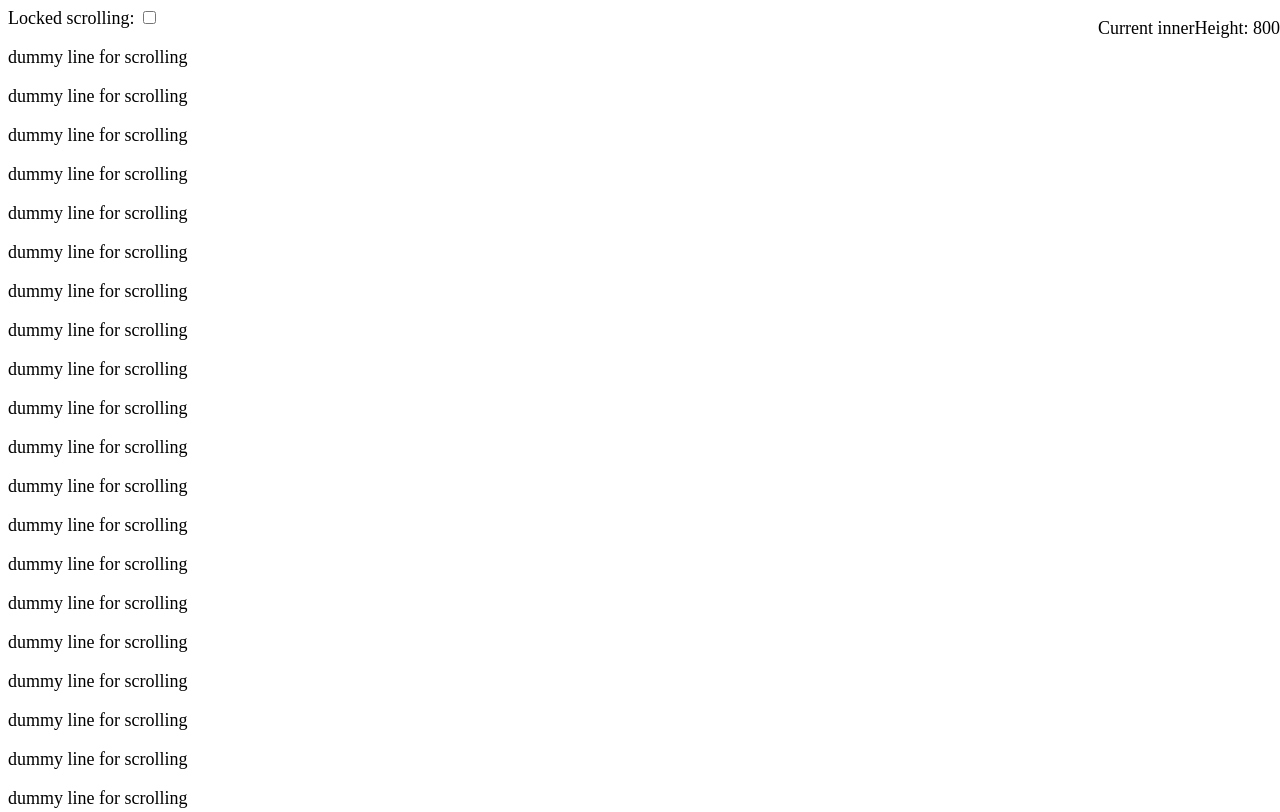
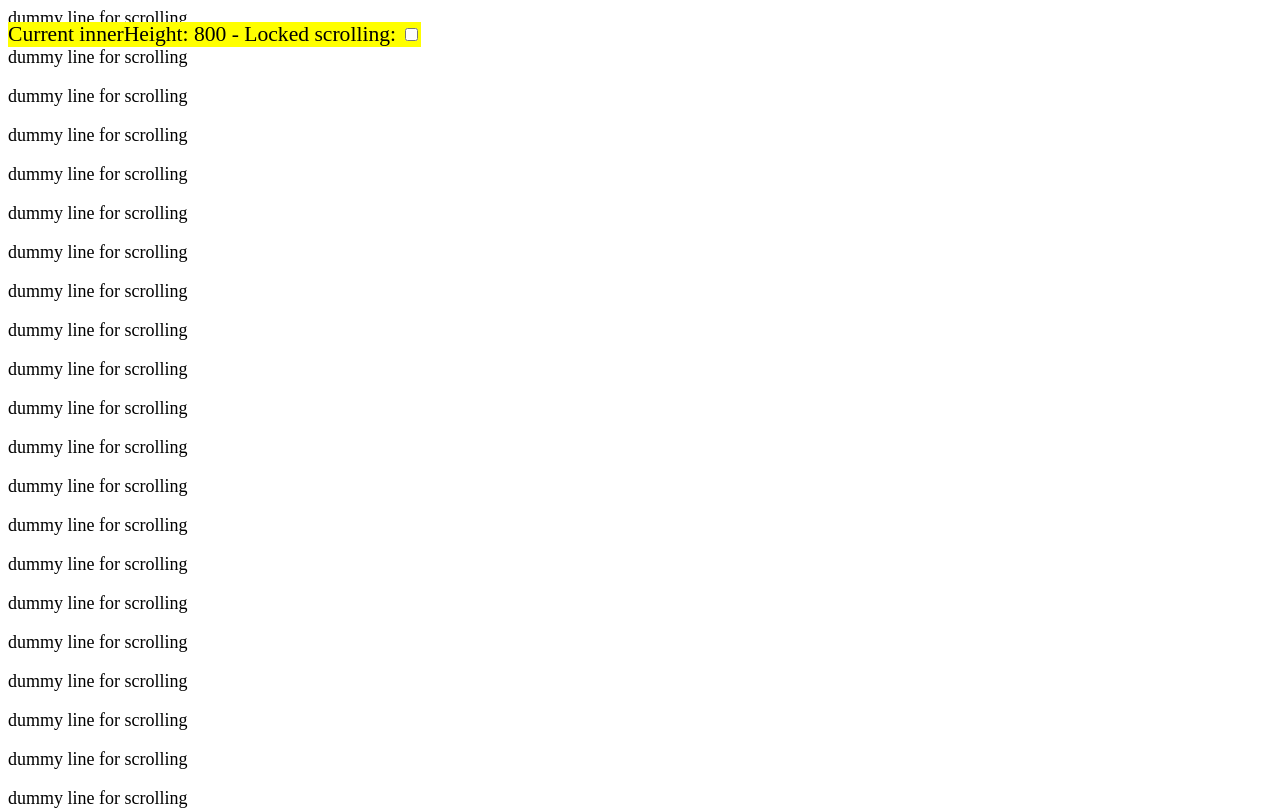
Before and after one commit to NathanHazout/scroll-ios-demo, a plain HTML site: page index.html in a window 1280 px wide. Shown: the top 812 px of the page. Drawn offline with Linux system fonts and the light colour scheme.

Commit message:
fixed line

```diff
--- a/index.html
+++ b/index.html
@@ -28,8 +28,11 @@
 </script>
 </head>
 <body>
-<p style="position: fixed; top:0; right:0">Current innerHeight: <span id="height"></span></p>
-<p>Locked scrolling: <input type="checkbox" id="scrollLock" onchange="toggleScroll(this)"/></p>
+<p style="position: fixed; top:0; font-size: larger; background-color: yellow">
+    Current innerHeight: <span id="height"></span>
+    -
+    Locked scrolling: <input type="checkbox" id="scrollLock" onchange="toggleScroll(this)"/>
+</p>
 <p>dummy line for scrolling</p>
 <p>dummy line for scrolling</p>
 <p>dummy line for scrolling</p>
```
